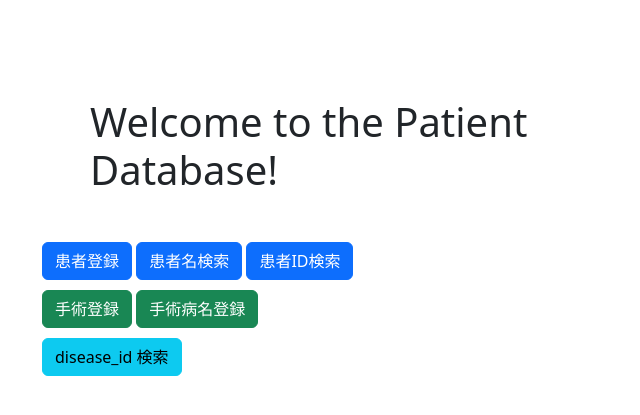
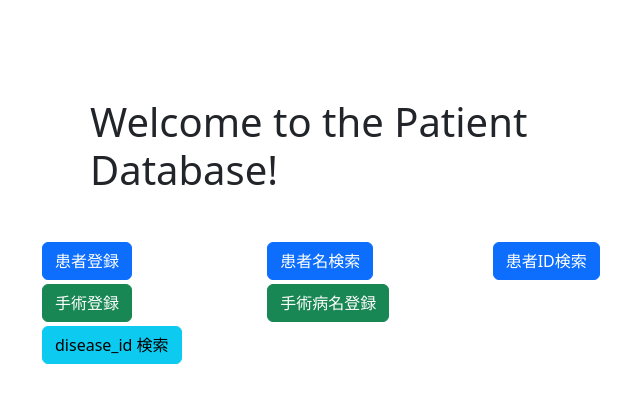
Before and after one commit to chang-hs/python-patient, a Flask app: page / in a window 1280 px wide. Shown: the top 415 px of the page, without its empty margins (272-912 px from the left). Run offline with Flask 3, Linux system fonts and the light colour scheme; some libraries are stand-ins or nearby versions.

Commit message:
modified index.html for better appearance

```diff
--- a/templates/index.html
+++ b/templates/index.html
@@ -3,31 +3,45 @@ title%} Patient Database {% endblock %} {% block page_content %}
 
 <div class="container-lg">
   <h1 class="m-5">Welcome to the Patient Database!</h1>
-  <div style="margin-top: 10px; margin-bottom: 10px">
+  <div class="row">
+    <div class="col">
       <a class="btn btn-primary" href="http://localhost:5000/register/patient"
         >患者登録</a
       >
+    </div>
 
-    <a class="btn btn-primary" href="http://localhost:5000/search/patient_name"
+    <div class="col">
+      <a
+        class="btn btn-primary"
+        href="http://localhost:5000/search/patient_name"
         >患者名検索</a
       >
+    </div>
+    <div class="col">
       <a class="btn btn-primary" href="http://localhost:5000/search_patient_id"
         >患者ID検索</a
       >
     </div>
+  </div>
 
-  <div style="margin-top: 10px; margin-bottom: 10px">
+  <div class="row mt-1">
+    <div class="col-4">
       <a href="http://localhost:5000/register/op" class="btn btn-success"
         >手術登録</a
       >
+    </div>
+    <div class="col-4">
       <a href="http://localhost:5000/register/op_diag" class="btn btn-success"
         >手術病名登録</a
       >
     </div>
-  <div style="margin-top: 10px; margin-bottom: 10px">
+  </div>
+  <div class="row mt-1">
+    <div class="col-4">
       <a href="http://localhost:5000/search/disease_id" class="btn btn-info"
         >disease_id 検索</a
       >
     </div>
   </div>
+</div>
 {% endblock %}
```
Lines whose indentation alone changed are shown as unchanged.
